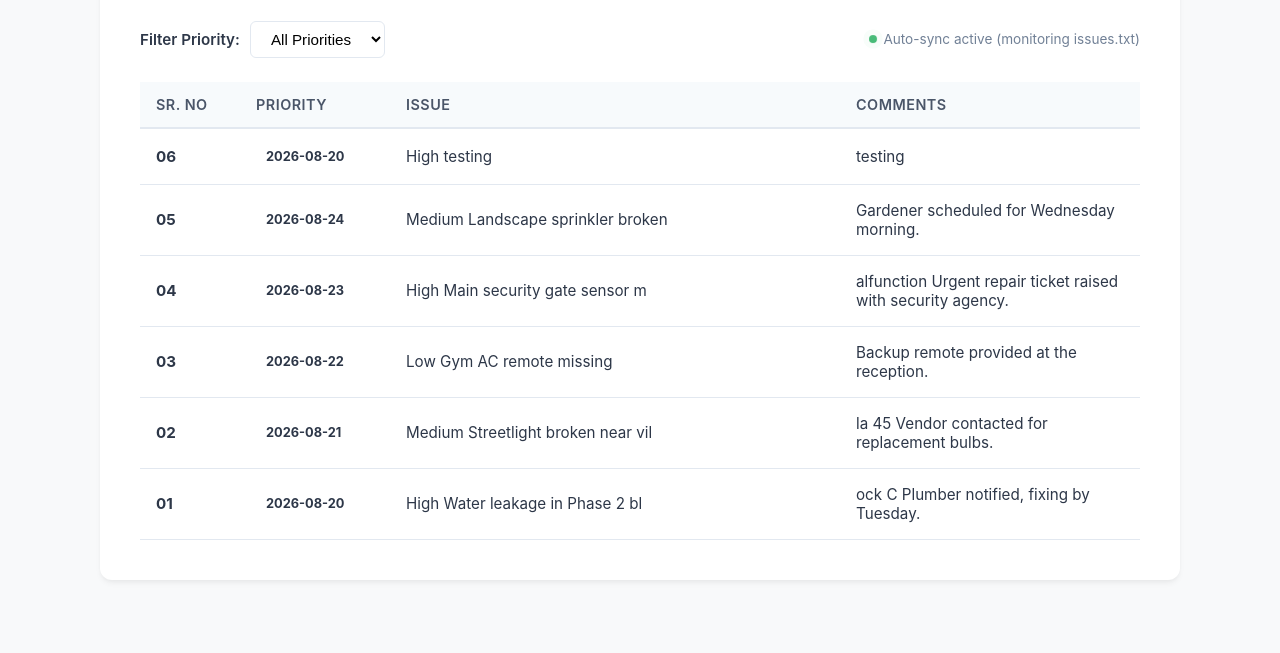
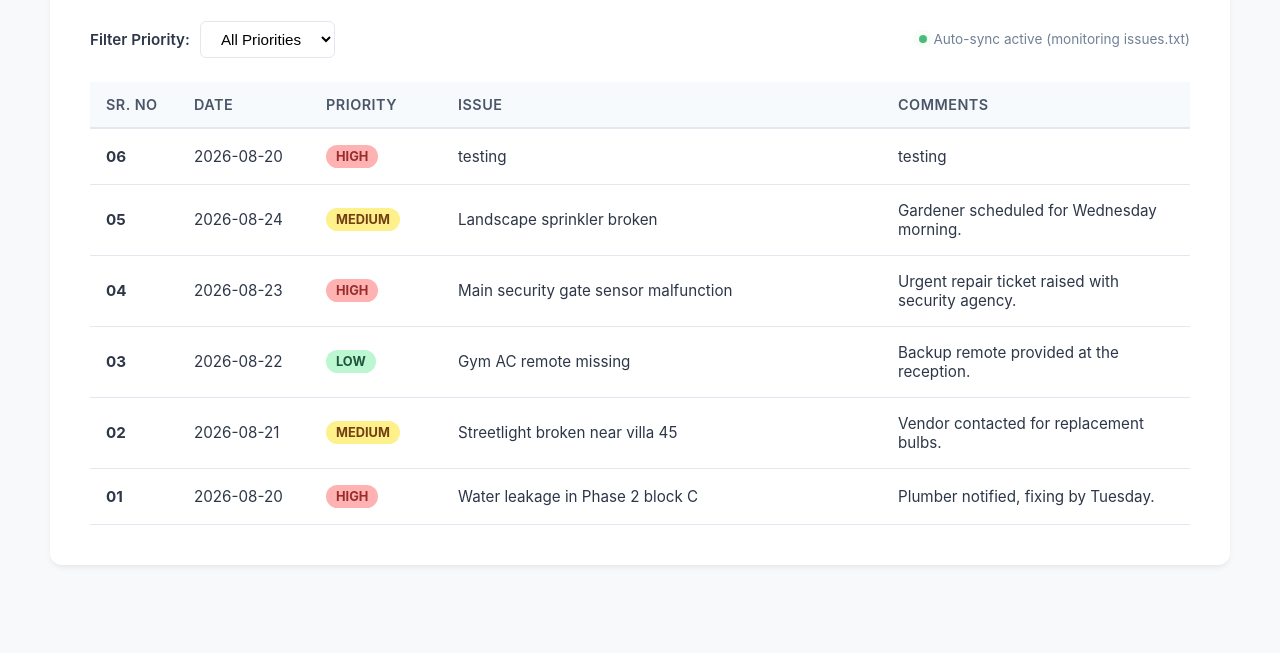
Before and after one commit to avoaoffice-technology/avoa-broadcast, a plain HTML site: page index.html in a window 1280 px wide. Shown: the part 147-800 px from the top of the page. Drawn offline with Linux system fonts and the light colour scheme.

Commit message:
Update index.html

```diff
--- a/index.html
+++ b/index.html
@@ -32,7 +32,7 @@
         }
 
         .container {
-            max-width: 1000px;
+            max-width: 1100px;
             width: 100%;
             background: var(--card-bg);
             padding: 40px;
@@ -181,10 +181,11 @@
     <table id="issuesTable">
         <thead>
             <tr>
-                <th style="width: 10%">Sr. No</th>
-                <th style="width: 15%">Priority</th>
-                <th style="width: 45%">Issue</th>
-                <th style="width: 30%">Comments</th>
+                <th style="width: 8%">Sr. No</th>
+                <th style="width: 12%">Date</th>
+                <th style="width: 12%">Priority</th>
+                <th style="width: 40%">Issue</th>
+                <th style="width: 28%">Comments</th>
             </tr>
         </thead>
         <tbody id="tableBody">
@@ -195,17 +196,17 @@
 
 <script>
     let allData = [];
-    const textFileUrl = 'issues.txt'; // Path to the space-separated Notepad file
+    const textFileUrl = 'issues.txt';
 
     async function fetchAndUpdateData() {
         try {
-            const response = await fetch(textFileUrl + '?t=' + new Date().getTime()); // Prevent caching
-            if (!response.ok) throw new Error('Network response error');
+            const response = await fetch(textFileUrl + '?t=' + new Date().getTime());
+            if (!response.ok) throw new Error('File fetch error');
             const text = await response.text();
             parseTextData(text);
             renderTable();
         } catch (error) {
-            console.error('Error loading notepad file:', error);
+            console.error('Sync issue:', error);
         }
     }
 
@@ -216,22 +217,19 @@
         lines.forEach(line => {
             if (!line.trim()) return;
 
-            // Parse fixed-width positions matching Notepad layout:
-            // 0 to 5: Sr No
-            // 5 to 15: Priority
-            // 15 to 55: Issue
-            // 55 onwards: Comments
+            // Updated fixed-width column boundaries to include Date
             const srNo = line.substring(0, 5).trim();
-            const priority = line.substring(5, 15).trim();
-            const issue = line.substring(15, 55).trim();
-            const comments = line.substring(55).trim();
+            const date = line.substring(5, 18).trim();
+            const priority = line.substring(18, 28).trim();
+            const issue = line.substring(28, 68).trim();
+            const comments = line.substring(68).trim();
 
-            if (srNo && priority && issue) {
-                allData.push({ srNo, priority, issue, comments });
+            if (srNo && date && priority && issue) {
+                allData.push({ srNo, date, priority, issue, comments });
             }
         });
 
-        // Sort items in descending order by Serial Number / entry order
+        // Numeric descending sort loop (Highest serial numbers shift straight to the top)
         allData.sort((a, b) => b.srNo.localeCompare(a.srNo, undefined, {numeric: true, sensitivity: 'base'}));
     }
 
@@ -245,17 +243,17 @@
         );
 
         if (filteredData.length === 0) {
-            tbody.innerHTML = `<tr><td colspan="4" class="empty-state">No issues found matching the selected filter.</td></tr>`;
+            tbody.innerHTML = `<tr><td colspan="5" class="empty-state">No entries found matching the filter.</td></tr>`;
             return;
         }
 
         filteredData.forEach(item => {
             const tr = document.createElement('tr');
-
             const badgeClass = `badge badge-${item.priority.toLowerCase()}`;
 
             tr.innerHTML = `
                 <td><b>${item.srNo}</b></td>
+                <td>${item.date}</td>
                 <td><span class="${badgeClass}">${item.priority}</span></td>
                 <td>${item.issue}</td>
                 <td>${item.comments || '-'}</td>
@@ -264,7 +262,7 @@
         });
     }
 
-    // Initial fetch & set auto-refresh interval every 5 seconds
+    // Initialize tracking system and monitor every 5000 milliseconds
     fetchAndUpdateData();
     setInterval(fetchAndUpdateData, 5000);
 </script>
```
